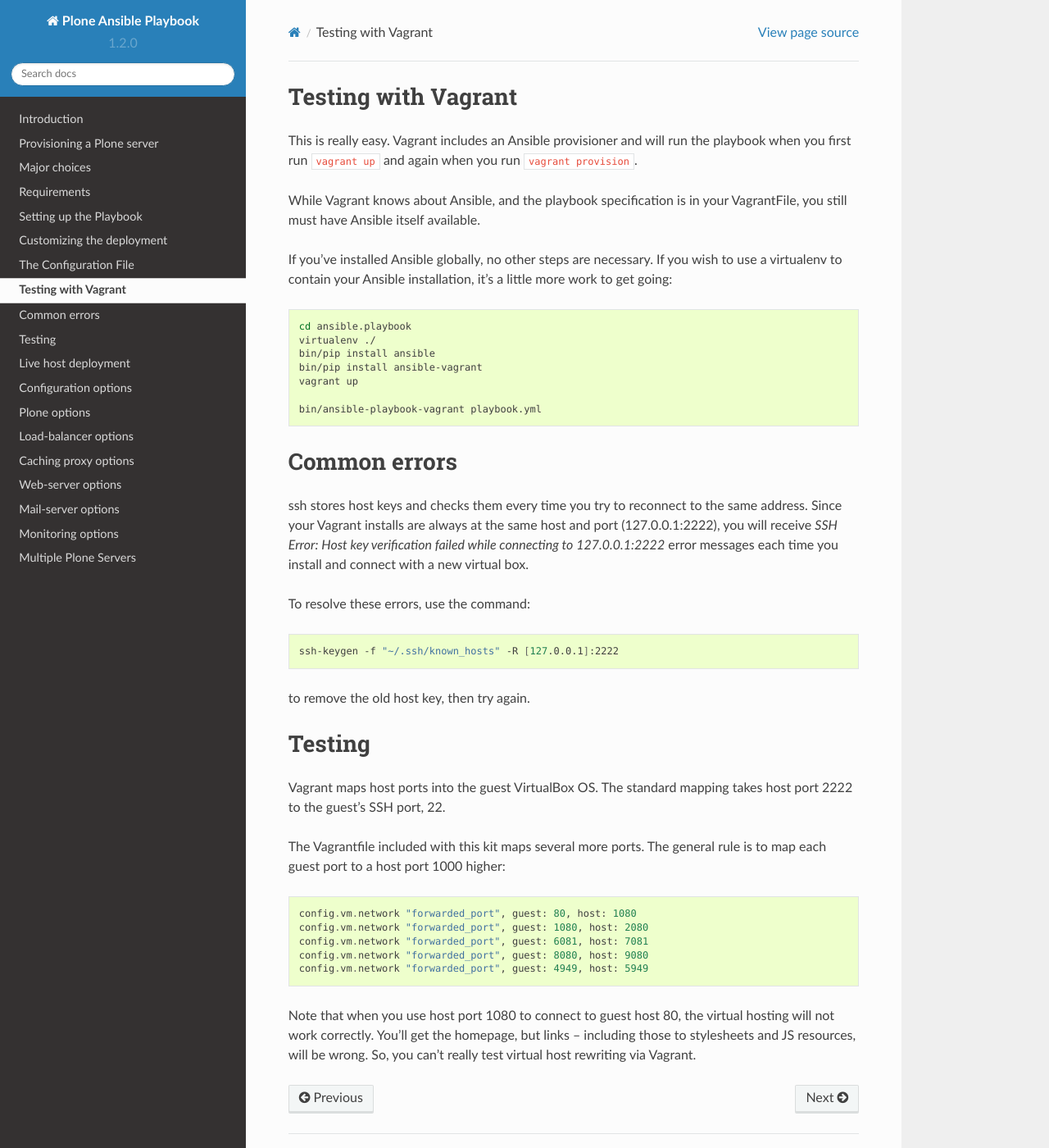
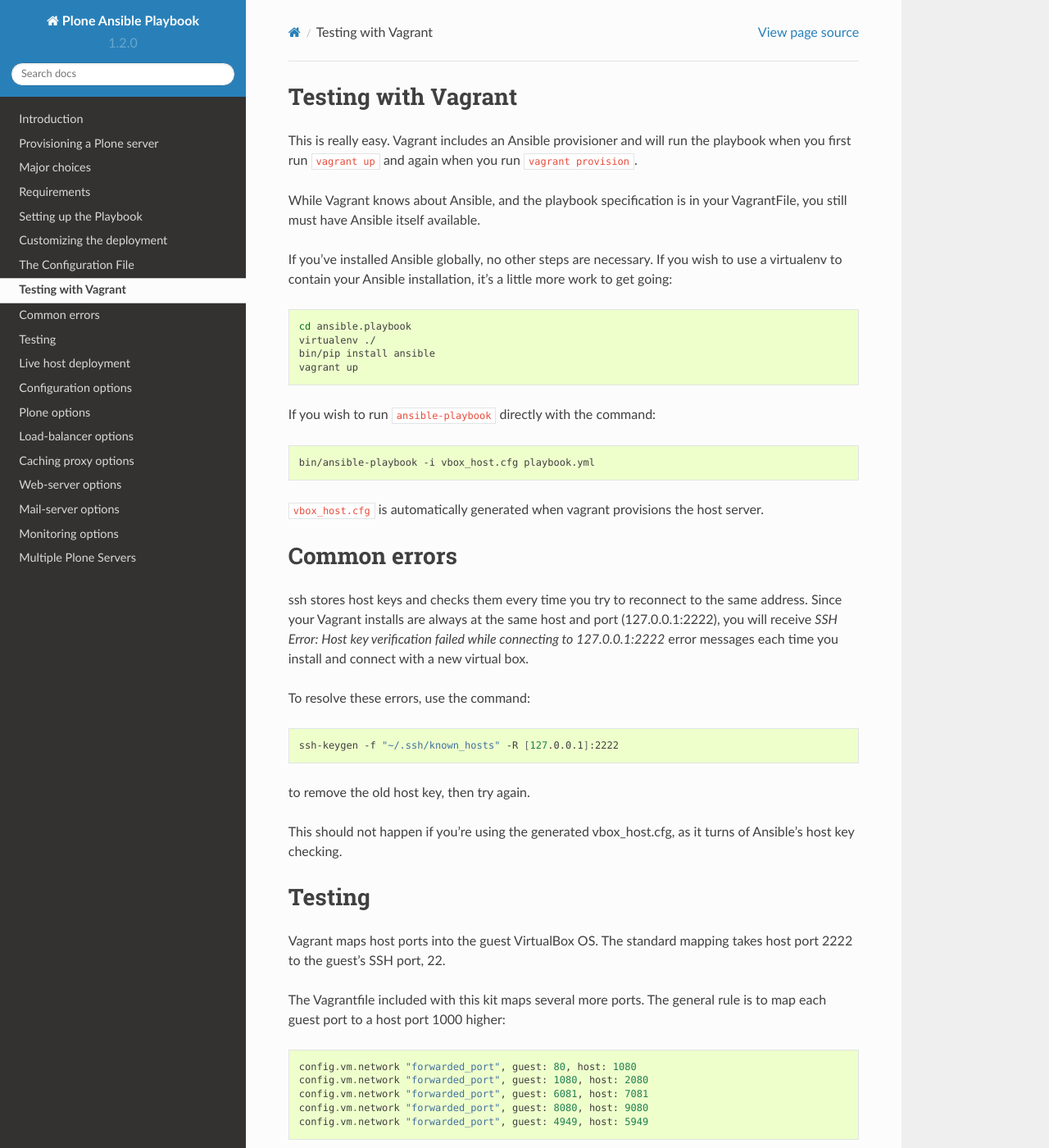
Before and after one commit to plone/ansible-playbook, a Sphinx documentation site: the page built from docs/vagrant.rst, in a window 1280 px wide and 1400 px high. Shown: the whole window at 82% size. Built offline with Sphinx 7.4.7 and the Read the Docs theme 2.0.0, drawn with Linux system fonts in a browser that asks for light colours.

Commit message:
Document and refine vbox_host.cfg file generation

```diff
--- a/HISTORY.txt
+++ b/HISTORY.txt
@@ -1,6 +1,10 @@
 1.2.12 unreleased
 
+- Turn of ssh strict host checking by Ansible in generated Vagrant vbox_host.cfg.
+  [smcmahon]
+
 - Postfix "mydestination" parameter was incorrect, blocking local mail. Fixes #50.
+  [smcmahon]
 
 - Use plone server role 1.2.12.
   [smcmahon]
--- a/docs/vagrant.rst
+++ b/docs/vagrant.rst
@@ -12,10 +12,15 @@ If you've installed Ansible globally, no other steps are necessary. If you wish
     cd ansible.playbook
     virtualenv ./
     bin/pip install ansible
-    bin/pip install ansible-vagrant
     vagrant up
 
-    bin/ansible-playbook-vagrant playbook.yml
+If you wish to run ``ansible-playbook`` directly with the command:
+
+.. code-block:: bash
+
+    bin/ansible-playbook -i vbox_host.cfg playbook.yml
+
+``vbox_host.cfg`` is automatically generated when vagrant provisions the host server.
 
 Common errors
 -------------
@@ -31,6 +36,8 @@ To resolve these errors, use the command:
 
 to remove the old host key, then try again.
 
+This should not happen if you're using the generated vbox_host.cfg, as it turns of Ansible's host key checking.
+
 Testing
 -------
 
```
Also changed, not shown: 1 other file.
